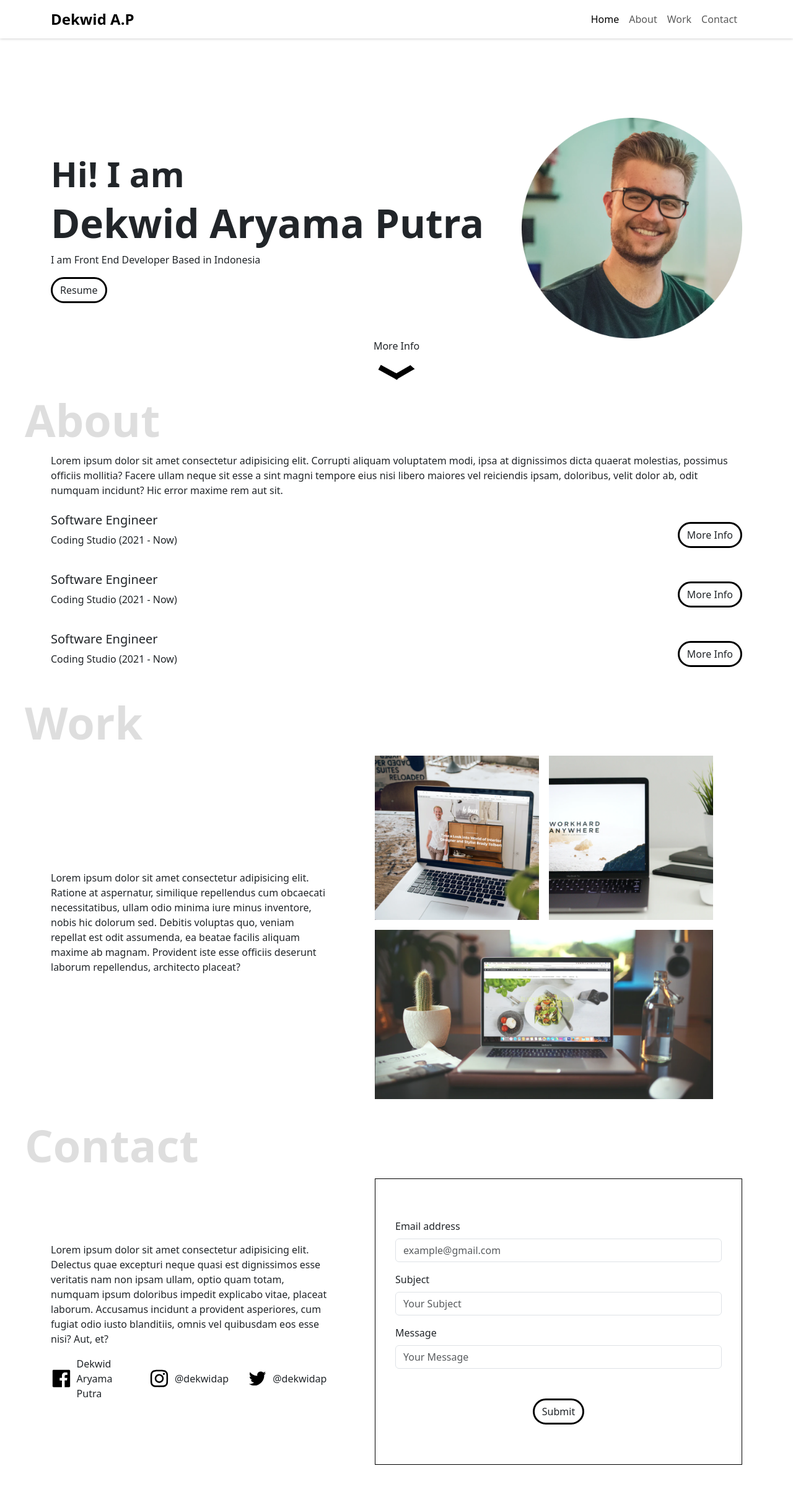
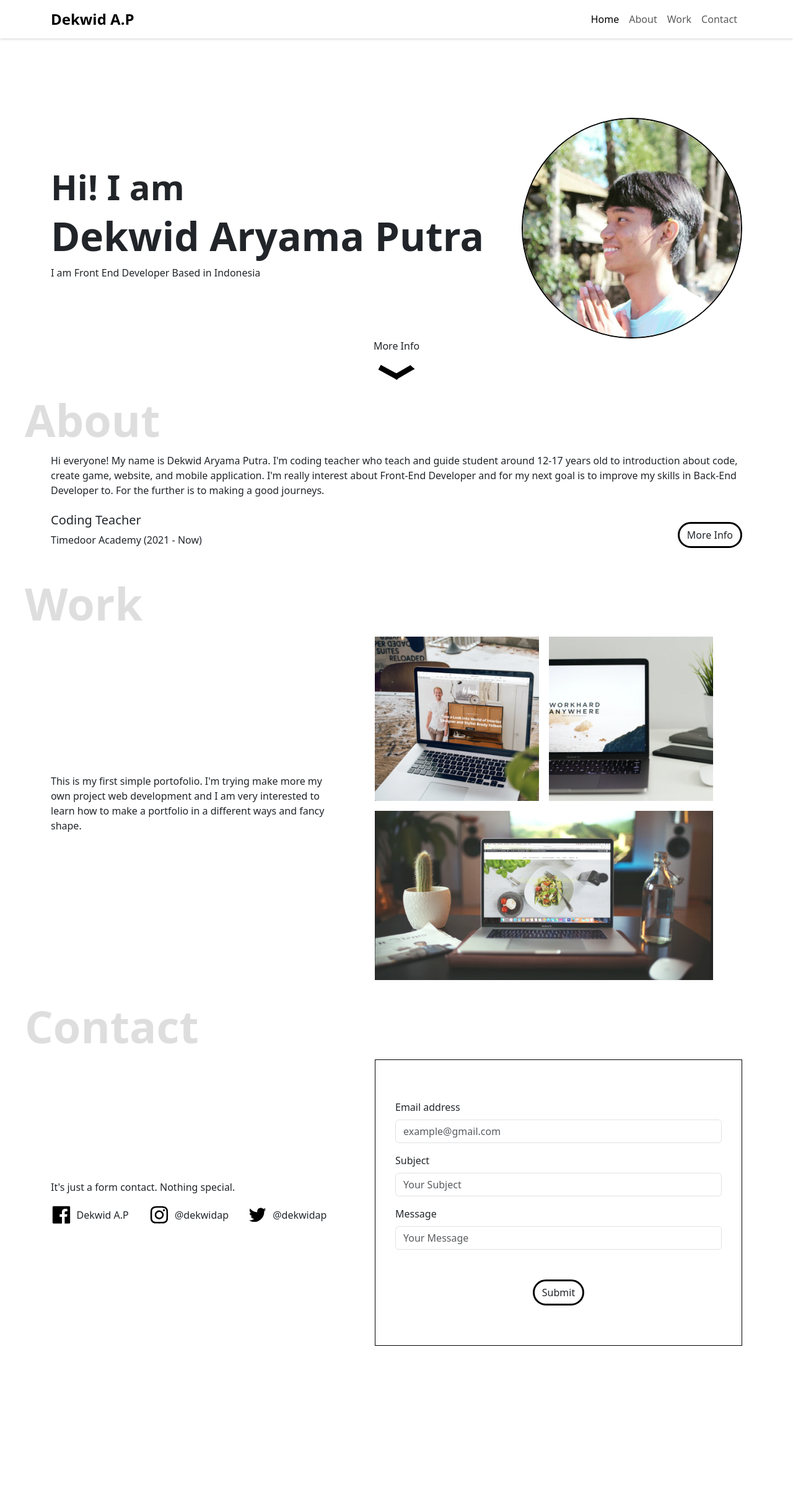
Before and after one commit to dekwidap/portofolio_byCodingStudio, a website: page index.html in a window 1280 px wide. Shown: the whole page at 62% size. After the commit the page ends 2299 px from the top, so only its background shows below. Drawn offline with nearby package versions, Linux system fonts and the light colour scheme.

Commit message:
finalCheck

```diff
--- a/index.html
+++ b/index.html
@@ -43,10 +43,9 @@
                 <h3 class="fw-semibold">Hi! I am</h3>
                 <h1 class="fw-bold">Dekwid Aryama Putra</h1>
                 <p>I am Front End Developer Based in Indonesia</p>
-                <a class="btn button" href="#" download>Resume</a>
             </div>
             <div class="col-12 col-md-4 d-flex justify-content-md-end justify-content-center">
-                <img src="assets/potrait.png" alt="Home Image">
+                <img class="photo-profile" src="assets/127774.jpg" alt="Home Image">
             </div>
         </div>
 
@@ -59,14 +58,23 @@
 
     <!-- Section About -->
     <section id="about" class="about container">
-        <p>Lorem ipsum dolor sit amet consectetur adipisicing elit. Corrupti aliquam voluptatem modi, ipsa at
-            dignissimos dicta quaerat molestias, possimus officiis mollitia? Facere ullam neque sit esse a sint magni
-            tempore eius nisi libero maiores vel reiciendis ipsam, doloribus, velit dolor ab, odit numquam incidunt? Hic
-            error maxime rem aut sit.</p>
+        <p>Hi everyone! My name is Dekwid Aryama Putra. I'm coding teacher who teach and guide student around 12-17 years old to introduction about code, create game, website, and mobile application. I'm really interest about Front-End Developer and for my next goal is to improve my skills in Back-End Developer to. For the further is to making a good journeys.</p>
 
         <div class="about-exp">
             <!-- Experience 1 -->
             <div class="about-exp-item">
+                <div class="about-exp-item-header">
+                    <div>
+                        <h5>Coding Teacher</h5>
+                        <p>Timedoor Academy (2021 - Now)</p>
+                    </div>
+                    <button class="btn button" onclick="toggleDetail(event)">More Info</button>
+                </div>
+                <p class="about-exp-item-detail">I'm teaching and guide student to make their own project, get to know about fundamental algorithm, javascript, and logic.</p>
+            </div>
+
+            <!-- Experience 2 -->
+            <!-- <div class="about-exp-item">
                 <div class="about-exp-item-header">
                     <div>
                         <h5>Software Engineer</h5>
@@ -77,35 +85,7 @@
                 <p class="about-exp-item-detail">Lorem ipsum dolor sit, amet consectetur adipisicing elit. Unde facere
                     earum doloribus tempora molestias doloremque error repellat minus! Dolorem, delectus. Sed vero
                     voluptates enim temporibus dolorem officiis tenetur minima nihil!</p>
-            </div>
-
-            <!-- Experience 2 -->
-            <div class="about-exp-item">
-                <div class="about-exp-item-header">
-                    <div>
-                        <h5>Software Engineer</h5>
-                        <p>Coding Studio (2021 - Now)</p>
-                    </div>
-                    <button class="btn button" onclick="toggleDetail(event)">More Info</button>
-                </div>
-                <p class="about-exp-item-detail">Lorem ipsum dolor sit, amet consectetur adipisicing elit. Unde facere
-                    earum doloribus tempora molestias doloremque error repellat minus! Dolorem, delectus. Sed vero
-                    voluptates enim temporibus dolorem officiis tenetur minima nihil!</p>
-            </div>
-
-            <!-- Experience 3 -->
-            <div class="about-exp-item">
-                <div class="about-exp-item-header">
-                    <div>
-                        <h5>Software Engineer</h5>
-                        <p>Coding Studio (2021 - Now)</p>
-                    </div>
-                    <button class="btn button" onclick="toggleDetail(event)">More Info</button>
-                </div>
-                <p class="about-exp-item-detail">Lorem ipsum dolor sit, amet consectetur adipisicing elit. Unde facere
-                    earum doloribus tempora molestias doloremque error repellat minus! Dolorem, delectus. Sed vero
-                    voluptates enim temporibus dolorem officiis tenetur minima nihil!</p>
-            </div>
+            </div> -->
         </div>
     </section>
     <!-- Section About End -->
@@ -115,10 +95,7 @@
     <section id="work" class="work container">
         <div class="row d-flex align-items-center gap-5">
             <div class="col-12 col-md-5">
-                <p>Lorem ipsum dolor sit amet consectetur adipisicing elit. Ratione at aspernatur, similique repellendus
-                    cum obcaecati necessitatibus, ullam odio minima iure minus inventore, nobis hic dolorum sed. Debitis
-                    voluptas quo, veniam repellat est odit assumenda, ea beatae facilis aliquam maxime ab magnam.
-                    Provident iste esse officiis deserunt laborum repellendus, architecto placeat?</p>
+                <p>This is my first simple portofolio. I'm trying make more my own project web development and I am very interested to learn how to make a portfolio in a different ways and fancy shape. </p>
             </div>
             <div class="col-12 col-md-6 work-img">
                 <div id="work-1" class="work-img-item">
@@ -141,14 +118,11 @@
         <div class="row d-flex align-items-center gap-5">
 
             <div class="col-12 col-lg-5">
-                <p>Lorem ipsum dolor sit amet consectetur adipisicing elit. Delectus quae excepturi neque quasi est
-                    dignissimos esse veritatis nam non ipsam ullam, optio quam totam, numquam ipsum doloribus impedit
-                    explicabo vitae, placeat laborum. Accusamus incidunt a provident asperiores, cum fugiat odio iusto
-                    blanditiis, omnis vel quibusdam eos esse nisi? Aut, et?</p>
-                <div class="row">
+                <p>It's just a form contact. Nothing special.</p>
+                <div class="row social-media">
                     <div class="col d-flex align-items-center">
                         <img class="w-25" src="assets/Facebook.svg" alt="Facebook">
-                        <p class="mb-0 ms-2">Dekwid Aryama Putra</p>
+                        <p class="mb-0 ms-2">Dekwid A.P</p>
                     </div>
                     <div class="col d-flex align-items-center">
                         <img class="w-25" src="assets/Instagram.svg" alt="Instagram">
--- a/style.css
+++ b/style.css
@@ -47,6 +47,11 @@ section::before {
 
 .home .arrow img {
     width: 60px;
+}
+
+.photo-profile {
+    border-radius: 50%;
+    border: 2px solid black;
 }
 
 #arrow {
@@ -187,7 +192,19 @@ section::before {
 
 @media only screen and (max-width: 576px) {
     section::before {
-        left: -10px;
+        left: 10px;
         font-size: 64px;
     }
+
+    .social-media {
+        margin-right: 5px;
+    }
+
+    .home h1 {
+        font-size: 36px;
+    }
+
+    .home h3 {
+        font-size:24px;
+    }
 }
```
Also changed, not shown: assets/127774.jpg (added).
